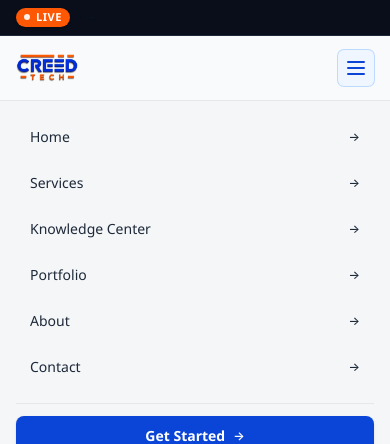
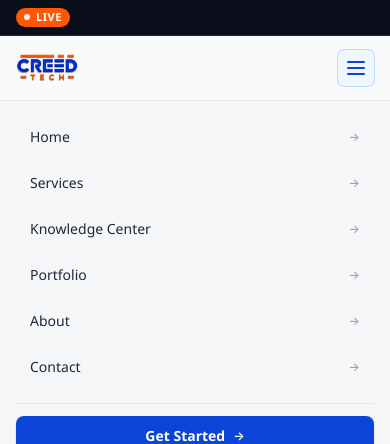
Before and after one commit to tariq200380/enterprise-app, a Next.js app: page / in a window 390 px wide. Both pictures are taken after a click on the label "Toggle mobile menu". Shown: the top 444 px of the page. Built offline with nearby package versions, Linux system fonts and the light colour scheme.

Commit message:
feat: add smooth hover slide and arrow animations to mobile menu items and button

```diff
--- a/src/components/Navbar.tsx
+++ b/src/components/Navbar.tsx
@@ -72,55 +72,55 @@ export default function Navbar() {
               <li>
                 <Link
                   href="/"
-                  className="flex items-center justify-between px-3.5 py-2.5 rounded-md text-sm font-medium text-gray-800 hover:bg-[#EAEFF6] hover:text-[#0052FF] transition-colors"
+                  className="group flex items-center justify-between px-3.5 py-2.5 rounded-lg text-sm font-medium text-gray-800 hover:bg-[#EAEFF6] hover:text-[#0052FF] hover:translate-x-1.5 transition-all duration-200 ease-out"
                 >
                   <span>Home</span>
-                  <span className="text-xs">&rarr;</span>
+                  <span className="text-xs text-gray-400 group-hover:text-[#0052FF] group-hover:translate-x-1 transition-all duration-200">&rarr;</span>
                 </Link>
               </li>
               <li>
                 <Link
                   href="/services"
-                  className="flex items-center justify-between px-3.5 py-2.5 rounded-md text-sm font-medium text-gray-800 hover:bg-[#EAEFF6] hover:text-[#0052FF] transition-colors"
+                  className="group flex items-center justify-between px-3.5 py-2.5 rounded-lg text-sm font-medium text-gray-800 hover:bg-[#EAEFF6] hover:text-[#0052FF] hover:translate-x-1.5 transition-all duration-200 ease-out"
                 >
                   <span>Services</span>
-                  <span className="text-xs">&rarr;</span>
+                  <span className="text-xs text-gray-400 group-hover:text-[#0052FF] group-hover:translate-x-1 transition-all duration-200">&rarr;</span>
                 </Link>
               </li>
               <li>
                 <Link
                   href="/knowledge-center"
-                  className="flex items-center justify-between px-3.5 py-2.5 rounded-md text-sm font-medium text-gray-800 hover:bg-[#EAEFF6] hover:text-[#0052FF] transition-colors"
+                  className="group flex items-center justify-between px-3.5 py-2.5 rounded-lg text-sm font-medium text-gray-800 hover:bg-[#EAEFF6] hover:text-[#0052FF] hover:translate-x-1.5 transition-all duration-200 ease-out"
                 >
                   <span>Knowledge Center</span>
-                  <span className="text-xs">&rarr;</span>
+                  <span className="text-xs text-gray-400 group-hover:text-[#0052FF] group-hover:translate-x-1 transition-all duration-200">&rarr;</span>
                 </Link>
               </li>
               <li>
                 <Link
                   href="/portfolio"
-                  className="flex items-center justify-between px-3.5 py-2.5 rounded-md text-sm font-medium text-gray-800 hover:bg-[#EAEFF6] hover:text-[#0052FF] transition-colors"
+                  className="group flex items-center justify-between px-3.5 py-2.5 rounded-lg text-sm font-medium text-gray-800 hover:bg-[#EAEFF6] hover:text-[#0052FF] hover:translate-x-1.5 transition-all duration-200 ease-out"
                 >
                   <span>Portfolio</span>
-                  <span className="text-xs">&rarr;</span>
+                  <span className="text-xs text-gray-400 group-hover:text-[#0052FF] group-hover:translate-x-1 transition-all duration-200">&rarr;</span>
                 </Link>
               </li>
               <li>
                 <Link
                   href="/about"
-                  className="flex items-center justify-between px-3.5 py-2.5 rounded-md text-sm font-medium text-gray-800 hover:bg-[#EAEFF6] hover:text-[#0052FF] transition-colors"
+                  className="group flex items-center justify-between px-3.5 py-2.5 rounded-lg text-sm font-medium text-gray-800 hover:bg-[#EAEFF6] hover:text-[#0052FF] hover:translate-x-1.5 transition-all duration-200 ease-out"
                 >
                   <span>About</span>
-                  <span className="text-xs">&rarr;</span>
+                  <span className="text-xs text-gray-400 group-hover:text-[#0052FF] group-hover:translate-x-1 transition-all duration-200">&rarr;</span>
                 </Link>
               </li>
               <li>
                 <Link
                   href="/contact"
-                  className="flex items-center justify-between px-3.5 py-2.5 rounded-md text-sm font-medium text-gray-800 hover:bg-[#EAEFF6] hover:text-[#0052FF] transition-colors"
+                  className="group flex items-center justify-between px-3.5 py-2.5 rounded-lg text-sm font-medium text-gray-800 hover:bg-[#EAEFF6] hover:text-[#0052FF] hover:translate-x-1.5 transition-all duration-200 ease-out"
                 >
                   <span>Contact</span>
-                  <span className="text-xs">&rarr;</span>
+                  <span className="text-xs text-gray-400 group-hover:text-[#0052FF] group-hover:translate-x-1 transition-all duration-200">&rarr;</span>
                 </Link>
               </li>
             </ul>
@@ -129,10 +129,10 @@ export default function Navbar() {
             <div className="pt-3 border-t border-gray-200">
               <Link
                 href="/contact"
-                className="w-full flex items-center justify-center gap-2 bg-[#0B45D8] hover:bg-[#093bb8] active:bg-[#072c91] text-white text-sm font-semibold py-2.5 px-4 rounded-lg shadow-sm transition-colors text-center"
+                className="group w-full flex items-center justify-center gap-2 bg-[#0B45D8] hover:bg-[#093bb8] hover:shadow-md hover:-translate-y-0.5 active:translate-y-0 active:scale-[0.99] text-white text-sm font-semibold py-2.5 px-4 rounded-lg shadow-sm transition-all duration-200 text-center"
               >
                 <span>Get Started</span>
-                <span className="text-xs">&rarr;</span>
+                <span className="text-xs group-hover:translate-x-1 transition-transform duration-200">&rarr;</span>
               </Link>
             </div>
           </div>
```
